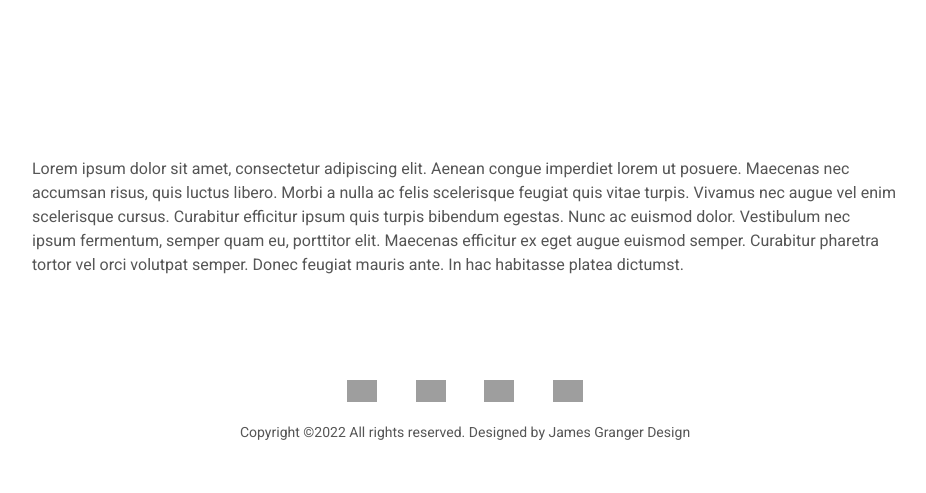
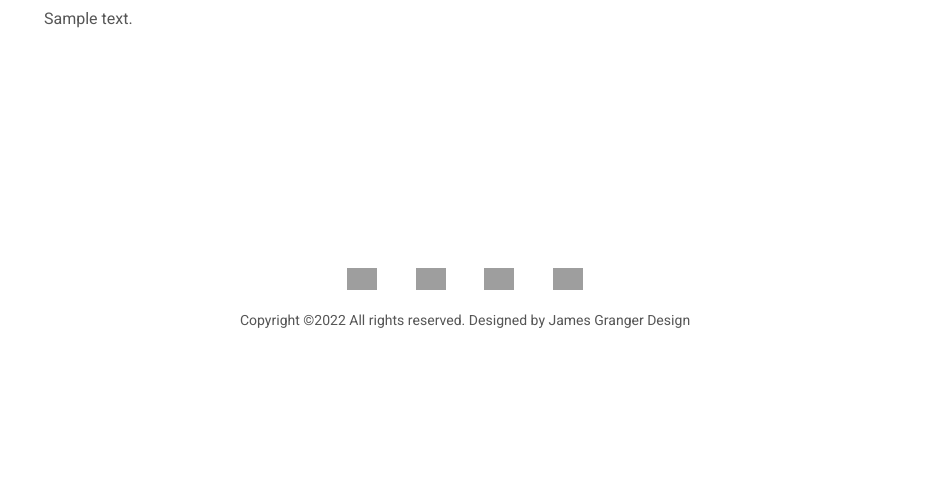
Before and after one commit to shenriques/portfolio, a Django app: a page that uses portfolio/main/templates/main/blog-detail.html in a window 1280 px wide. Shown: the part 338-831 px from the top of the page, without its empty margins (175-1101 px from the left). After the commit the page ends 666 px from the top, so only its background shows below. Run offline with Django 4.2, Linux system fonts and the light colour scheme; tables that the repository leaves empty hold one stand-in row (values such as "Sample post"); some libraries are stand-ins or nearby versions; grey boxes are pictures that could not be loaded.

Commit message:
Updated blog details

```diff
--- a/portfolio/main/templates/main/blog-detail.html
+++ b/portfolio/main/templates/main/blog-detail.html
@@ -1,7 +1,7 @@
 {% extends 'main/base.html' %}
 {% load static %}
 
-{% block title %} Portfolio {% endblock %}
+{% block title %} Blog {% endblock %}
 {% block description %} {% endblock %}
 {% block keywords%} {% endblock %}
 
@@ -18,43 +18,34 @@ Start Content
 <section>
   <div class="innerPageBannerCol">
     <div class="container">
+
       <div class="row g-4 g-md-3  align-items-center">
         <div class="col-md-6">
           <div class="bannerContent">
-            <h1 class="xlTitle pb-md-3">Blog title</h1>
+            <h1 class="xlTitle pb-md-3"> {{ object.title }}</h1>
           </div>
         </div>
       </div>
+
       <div class="row">
         <div class="col-md-auto">
           <div class="authorCol">
-            <h4 class="smTitle pb-3">Shan Henri</h4>
+            <h4 class="smTitle pb-3"> {{ object.author }}</h4>
           </div>
         </div>
-        <div class="col-md">
-          <h4 class="smTitle pb-3">25-01-2022</h4>
+      </div>
+
+      <div class="sectionSpaceSm">
+        <div class="container">
+          {{object.body|safe}}
         </div>
       </div>
+
     </div>
   </div>
 </section>
 
-<section>
-  <div class="sectionSpaceSm">
-    <div class="container">
-      <p>Lorem ipsum dolor sit amet, consectetur adipiscing elit.
-      Aenean congue imperdiet lorem ut posuere. Maecenas nec accumsan
-      risus, quis luctus libero. Morbi a nulla ac felis scelerisque
-      feugiat quis vitae turpis. Vivamus nec augue vel enim scelerisque
-      cursus. Curabitur efficitur ipsum quis turpis bibendum egestas.
-      Nunc ac euismod dolor. Vestibulum nec ipsum fermentum, semper
-      quam eu, porttitor elit. Maecenas efficitur ex eget augue euismod
-      semper. Curabitur pharetra tortor vel orci volutpat semper.
-      Donec feugiat mauris ante. In hac habitasse platea dictumst.
-      </p>
-    </div>
-  </div>
-</section>
+
 <!-- ================================
 End Content
 ================================= -->
```
